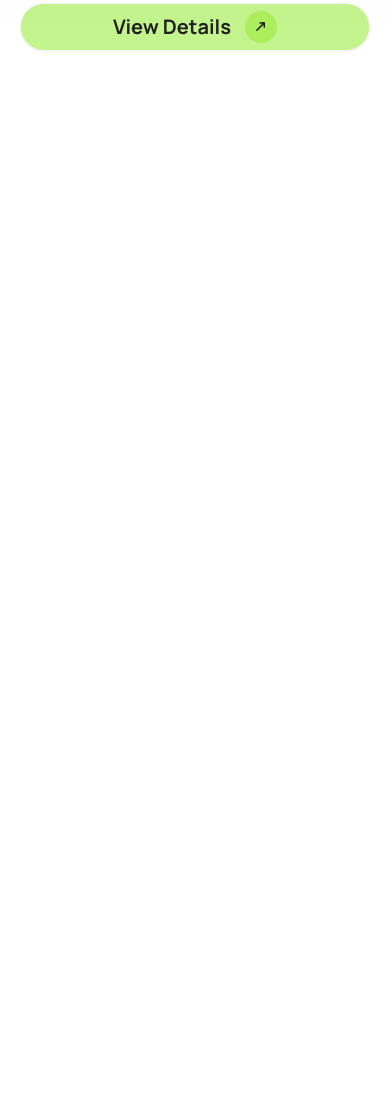
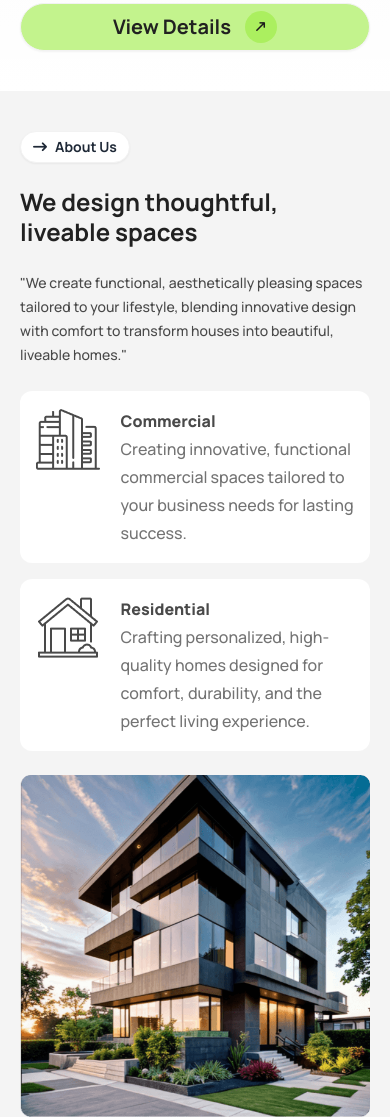
Before and after one commit to rubayedhasan/rinterio_make-your-dream-house, a plain HTML site: page index.html in a window 390 px wide. Shown: the part 611-1728 px from the top of the page. Before the commit the page ends 844 px from the top, so only its background shows below. Drawn offline with nearby package versions, Linux system fonts and the light colour scheme.

Commit message:
adding about us section with responsive style classes

```diff
--- a/index.html
+++ b/index.html
@@ -47,7 +47,7 @@
   <body class="font-manrope bg-[#F4F4F4]">
     <!-- header section  -->
     <header
-      class="bg-gradient-to-t from-white to-white/0 px-5 pt-8 sm:px-0 md:pt-10"
+      class="bg-gradient-to-t from-white to-white/0 px-5 pb-10 pt-8 sm:px-0 md:pb-20 md:pt-10 lg:pb-24"
     >
       <!-- content container  -->
       <div class="mx-auto sm:w-11/12 lg:w-[96%] xl:w-11/12">
@@ -222,7 +222,115 @@
     </header>
 
     <!-- main section  -->
-    <main></main>
+    <main class="px-5 sm:px-0">
+      <!-- section: about us  -->
+      <section id="about-us" class="mt-10 md:mt-20 lg:mt-24">
+        <div class="mx-auto sm:w-11/12 lg:w-[96%] xl:w-11/12">
+          <!-- about us container  -->
+          <div
+            class="flex flex-col items-center justify-center gap-6 lg:flex-row lg:gap-9"
+          >
+            <!-- about content container -->
+            <div class="space-y-6 lg:flex-1">
+              <!-- section view more button  -->
+              <button
+                class="btn btn-sm rounded-3xl bg-white font-bold text-[#4949494]"
+              >
+                <i class="fa-solid fa-arrow-right-long"></i>
+                About Us
+              </button>
+              <!-- section title  -->
+              <h2
+                class="text-2xl font-bold leading-tight text-[#212121] md:text-[32px] lg:w-3/4 lg:text-[40px]"
+              >
+                We design thoughtful, liveable spaces
+              </h2>
+
+              <!-- section description  -->
+              <p
+                class="text-sm font-medium leading-6 text-[#494949] md:text-base md:leading-7"
+              >
+                "We create functional, aesthetically pleasing spaces tailored to
+                your lifestyle, blending innovative design with comfort to
+                transform houses into beautiful, liveable homes."
+              </p>
+
+              <!-- our subscription block  -->
+              <div
+                class="our-subscribtion grid grid-cols-1 gap-4 md:grid-cols-2 lg:grid-cols-1 lg:gap-6"
+              >
+                <!-- commercial block  -->
+                <div
+                  class="grid grid-cols-12 items-center gap-5 rounded-xl bg-white p-4 md:p-5 lg:gap-6 lg:p-6"
+                >
+                  <figure
+                    class="col-span-3 self-start md:col-span-2 lg:self-center"
+                  >
+                    <img
+                      src="./images/commercial.png"
+                      alt="commercial building"
+                      class="w-full object-scale-down"
+                    />
+                  </figure>
+                  <div class="col-span-9 md:col-span-10">
+                    <!-- cart title  -->
+                    <h2
+                      class="font-extrabold leading-7 text-[#494949] md:text-lg lg:text-xl"
+                    >
+                      Commercial
+                    </h2>
+                    <!-- card description  -->
+                    <p class="font-medium leading-7 text-[#737373]">
+                      Creating innovative, functional commercial spaces tailored
+                      to your business needs for lasting success.
+                    </p>
+                  </div>
+                </div>
+
+                <!-- residential block  -->
+                <div
+                  class="grid grid-cols-12 items-center gap-5 rounded-xl bg-white p-4 md:p-5 lg:gap-6 lg:p-6"
+                >
+                  <figure
+                    class="col-span-3 self-start md:col-span-2 lg:self-center"
+                  >
+                    <img
+                      src="./images/residential.png"
+                      alt="residential building"
+                      class="w-full object-scale-down"
+                    />
+                  </figure>
+                  <div class="col-span-9 md:col-span-10">
+                    <!-- cart title  -->
+                    <h2
+                      class="font-extrabold leading-7 text-[#494949] md:text-lg lg:text-xl"
+                    >
+                      Residential
+                    </h2>
+                    <!-- card description  -->
+                    <p class="font-medium leading-7 text-[#737373]">
+                      Crafting personalized, high-quality homes designed for
+                      comfort, durability, and the perfect living experience.
+                    </p>
+                  </div>
+                </div>
+              </div>
+            </div>
+
+            <!-- about image container  -->
+            <div class="flex items-center justify-center lg:flex-1">
+              <figure>
+                <img
+                  src="./images/about_theme_image.png"
+                  alt="building"
+                  class="w-full object-scale-down"
+                />
+              </figure>
+            </div>
+          </div>
+        </div>
+      </section>
+    </main>
 
     <!-- footer section  -->
     <footer></footer>
```
Also changed, not shown: images/about_theme_image.png (renamed from images/Rectangle.png), images/indicator-arrow.png (renamed from images/Vector.png).
